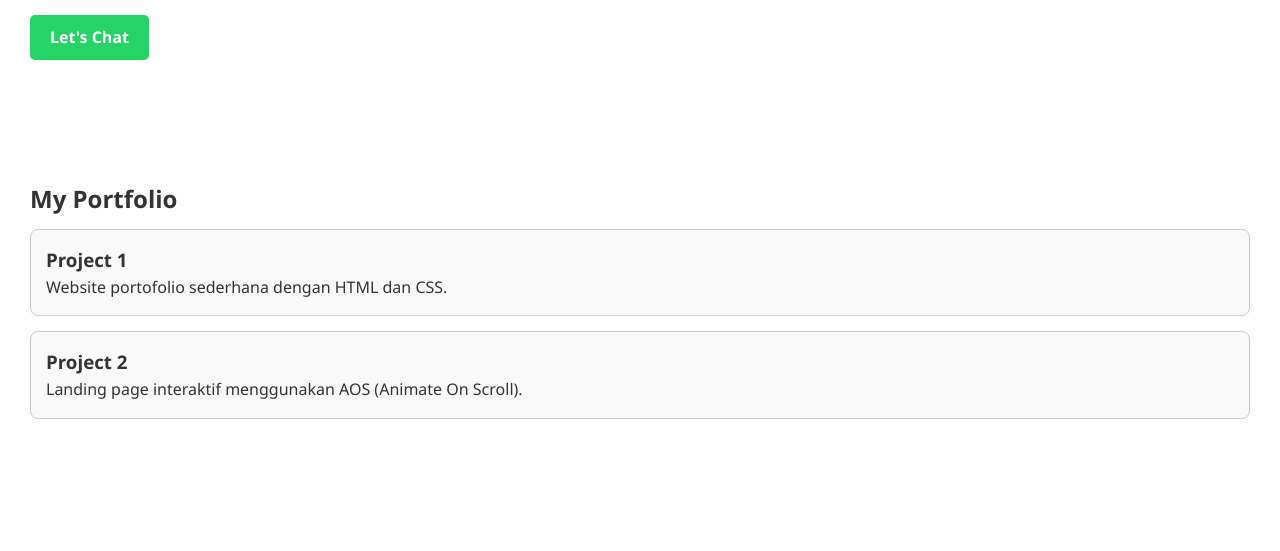
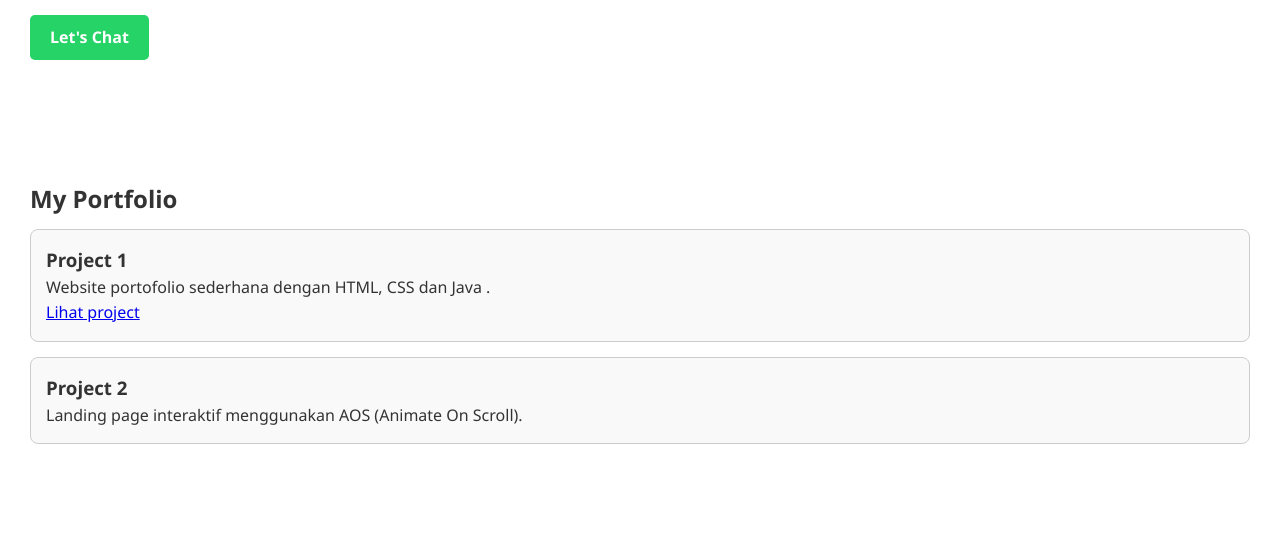
Before and after one commit to atharaff/portofolio, a plain HTML site: page index.html in a window 1280 px wide. Shown: the part 230-781 px from the top of the page. Drawn offline with nearby package versions, Linux system fonts and the light colour scheme.

Commit message:
Update index.html

```diff
--- a/index.html
+++ b/index.html
@@ -220,7 +220,9 @@
 
     <div class="project-card">
       <h3>Project 1</h3>
-      <p>Website portofolio sederhana dengan HTML dan CSS.</p>
+      <p>Website portofolio sederhana dengan HTML, CSS dan Java .</p>
+      <a href="https://github.com/atharaff/tugas-java">Lihat project</a>
+
     </div>
 
     <div class="project-card">
```
